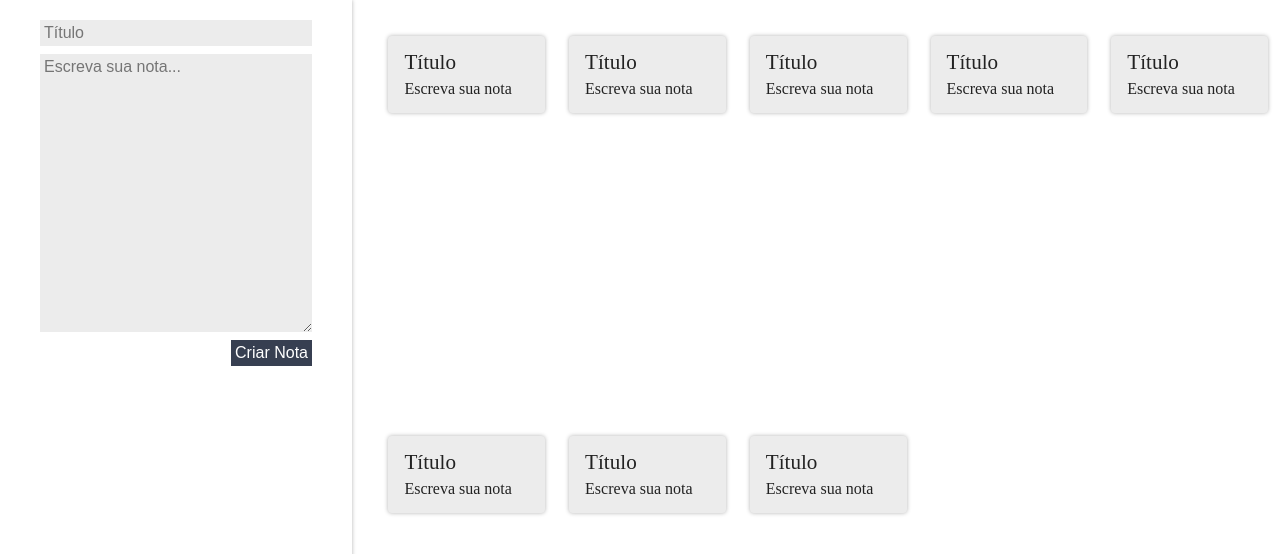
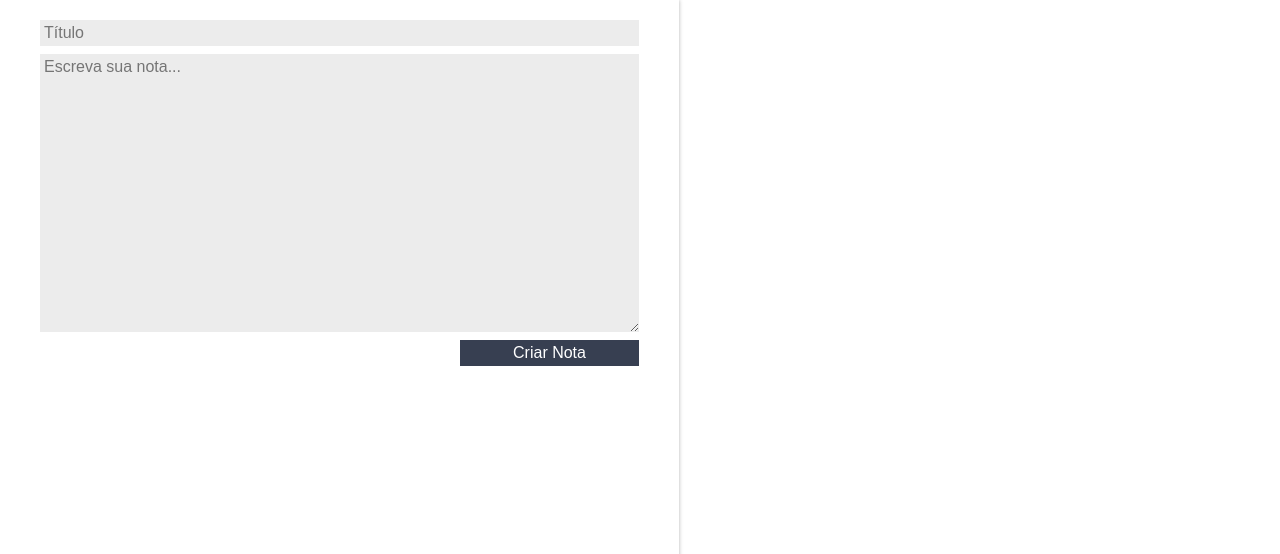
Before and after one commit to pablowinck/react-keep, a React (Create React App) app: page / in a window 1280 px wide. Shown: the top 554 px of the page. Built offline with nearby package versions, Linux system fonts and the light colour scheme.

Commit message:
Finalização 1 curso React

```diff
--- a/public/index.html
+++ b/public/index.html
@@ -24,7 +24,7 @@
       work correctly both with client-side routing and a non-root public URL.
       Learn how to configure a non-root public URL by running `npm run build`.
     -->
-    <title>React App</title>
+    <title>Minhas Notas</title>
   </head>
   <body>
     <noscript>You need to enable JavaScript to run this app.</noscript>
--- a/src/App.js
+++ b/src/App.js
@@ -5,14 +5,29 @@ import "./assets/App.css";
 import './assets/index.css';
 class App extends Component {
 
-  criarNota(titulo, texto){
-    console.log(`uma nova nota foi criada ${titulo} ${texto}`);
+  constructor(params) {
+    super(params);
+
+    this.state = {
+      notas: []
+    };
+  }
+  criarNota(titulo, texto) {
+    const novaNota = {
+      titulo,
+      texto
+    };
+    const novoArrayNotas = [...this.state.notas, novaNota]
+    const novoEstado = {
+      notas: novoArrayNotas
+    }
+    this.setState(novoEstado);
   }
   render() {
     return (
       <section className="conteudo">
-        <FormularioCadastro criarNota={this.criarNota}/>
-        <ListaDeNotas />
+        <FormularioCadastro criarNota={this.criarNota.bind(this)} />
+        <ListaDeNotas notas={this.state.notas} />
       </section>
     );
   }
--- a/src/components/CardNota/CardNota.jsx
+++ b/src/components/CardNota/CardNota.jsx
@@ -5,9 +5,9 @@ class CardNota extends Component {
     return (
       <section className="card-nota">
         <header className="card-nota_cabecalho">
-          <h3 className="card-nota_titulo">Título</h3>
+          <h3 className="card-nota_titulo">{this.props.nota.titulo}</h3>
         </header>
-        <p className="card-nota_texto">Escreva sua nota</p>
+        <p className="card-nota_texto">{this.props.nota.texto}</p>
       </section>
     );
   }
--- a/src/components/CardNota/estilo.css
+++ b/src/components/CardNota/estilo.css
@@ -9,6 +9,15 @@
   box-shadow: 0 0 4px rgba(0, 0, 0, 0.3);
   padding: 16px;
 }
+.card-nota:hover{
+  box-shadow: 0 0 10px rgba(0, 0, 0, 0.3);
+  cursor: pointer;
+}
+.card-nota:active{
+  box-shadow: 0 0 15px rgba(0, 0, 0, 0.3);
+  background-color: #dddddd;
+}
+
 .card-nota_cabecalho {
   font-size: 1.1em;
   display: flex;
--- a/src/components/ListaDeNotas/ListaDeNotas.jsx
+++ b/src/components/ListaDeNotas/ListaDeNotas.jsx
@@ -5,10 +5,10 @@ class ListaDeNotas extends Component {
   render() {
     return (
       <ul className="lista-notas">
-        {Array.of("Trabalho", "Trabalho", "Estudos",1,1,1,1,1).map((categoria, index) => {
+        {this.props.notas.map((nota, index) => {
           return (
             <li className="lista-notas_item" key={index}>
-              <CardNota />
+              <CardNota nota={nota}/>
             </li>
           );
         })}
```
